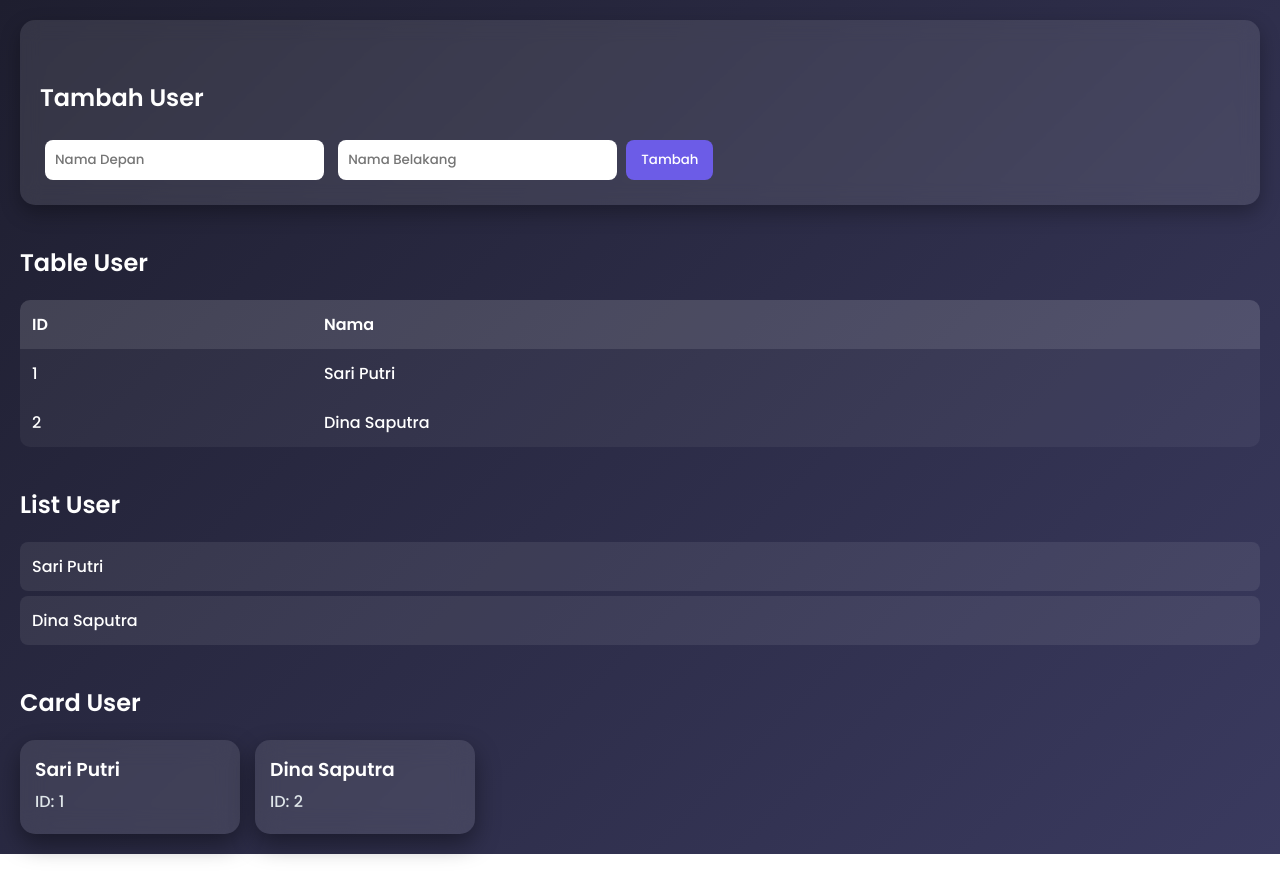
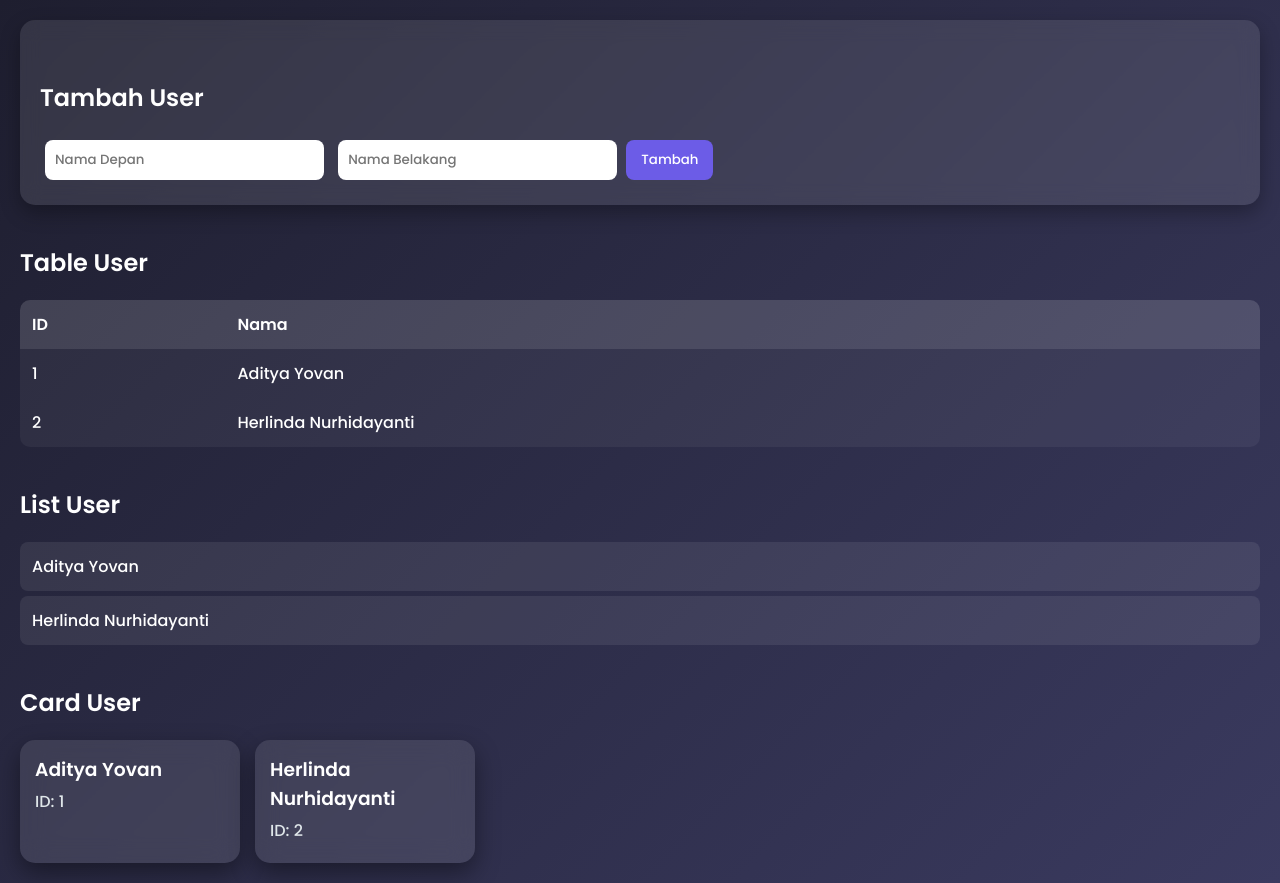
Before and after one commit to yovan1-26/06_Jorday, a plain HTML site: page index.html in a window 1280 px wide. Before the commit the page ends 854 px from the top, so only its background shows below. Drawn offline with Linux system fonts and the light colour scheme.

Commit message:
Update index.html

```diff
--- a/index.html
+++ b/index.html
@@ -156,8 +156,8 @@
 
 <script>
 let users = [
-    { id: 1, nama_depan: "Sari", nama_belakang: "Putri" },
-    { id: 2, nama_depan: "Dina", nama_belakang: "Saputra" }
+    { id: 1, nama_depan: "Aditya", nama_belakang: "Yovan" },
+    { id: 2, nama_depan: "Herlinda", nama_belakang: "Nurhidayanti" }
 ];
 
 function getNamaLengkap(user) {
```
